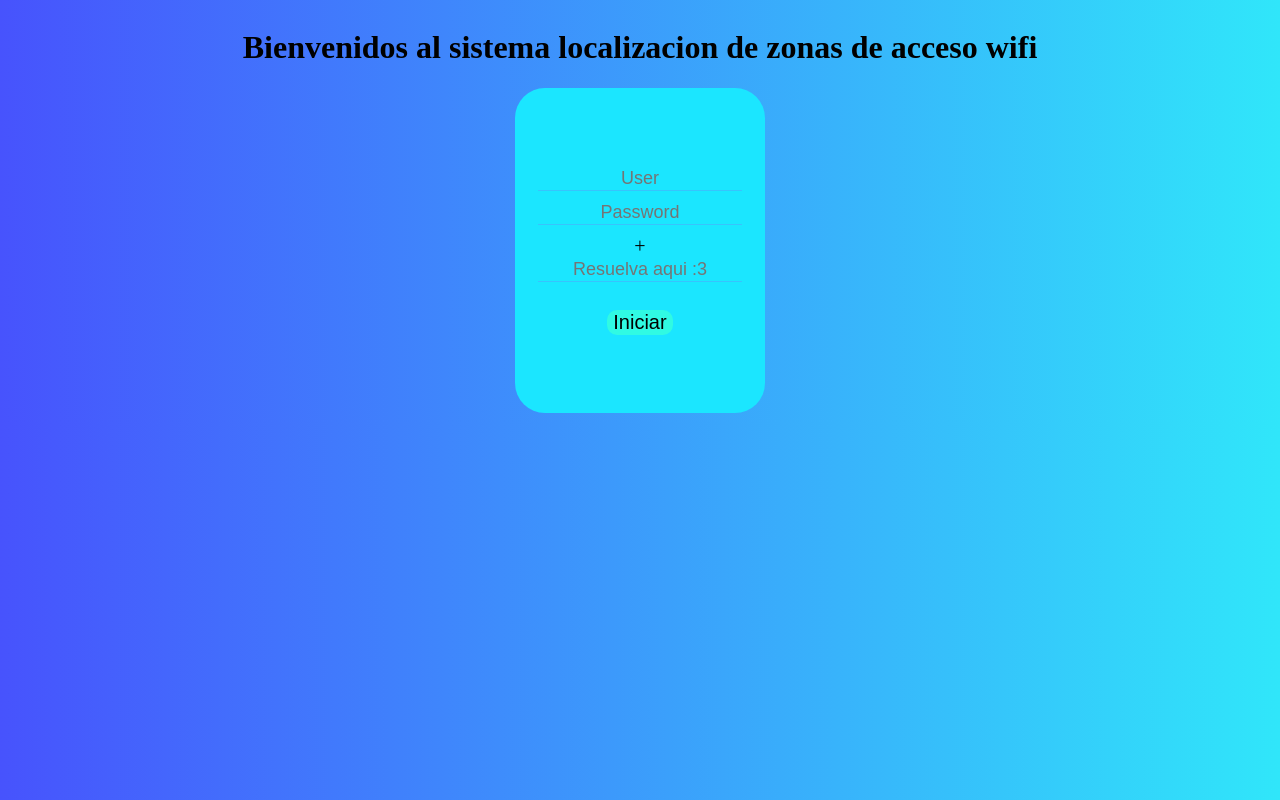
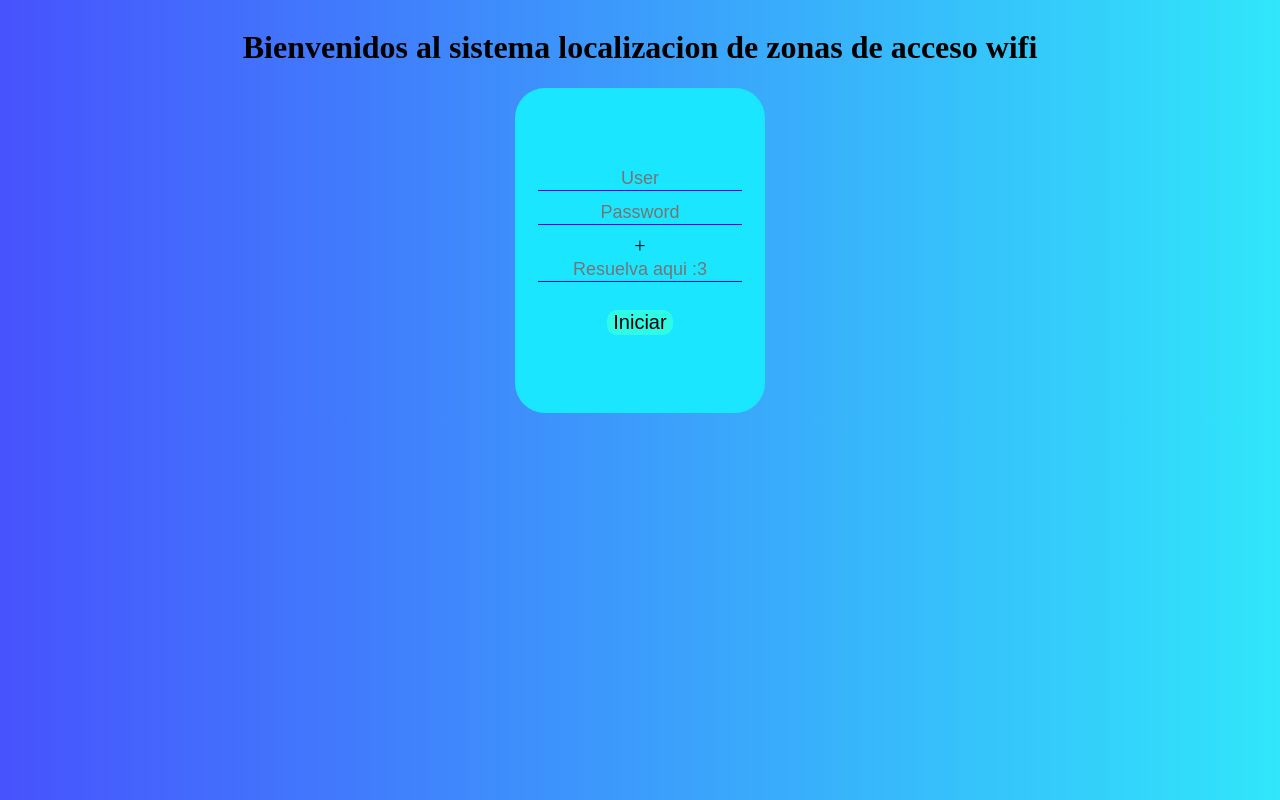
Before and after one commit to DanielBanquet11/ejercicio, a React (Vite) app: page / in a window 1280 px wide. Built offline with nearby package versions, Linux system fonts and the light colour scheme.

Commit message:
Update styles.css

```diff
--- a/src/styles.css
+++ b/src/styles.css
@@ -1,5 +1,5 @@
 :root{
-    --colorTexto:#6390f967;
+    --colorTexto:blue;
 }
 
 body{
```
